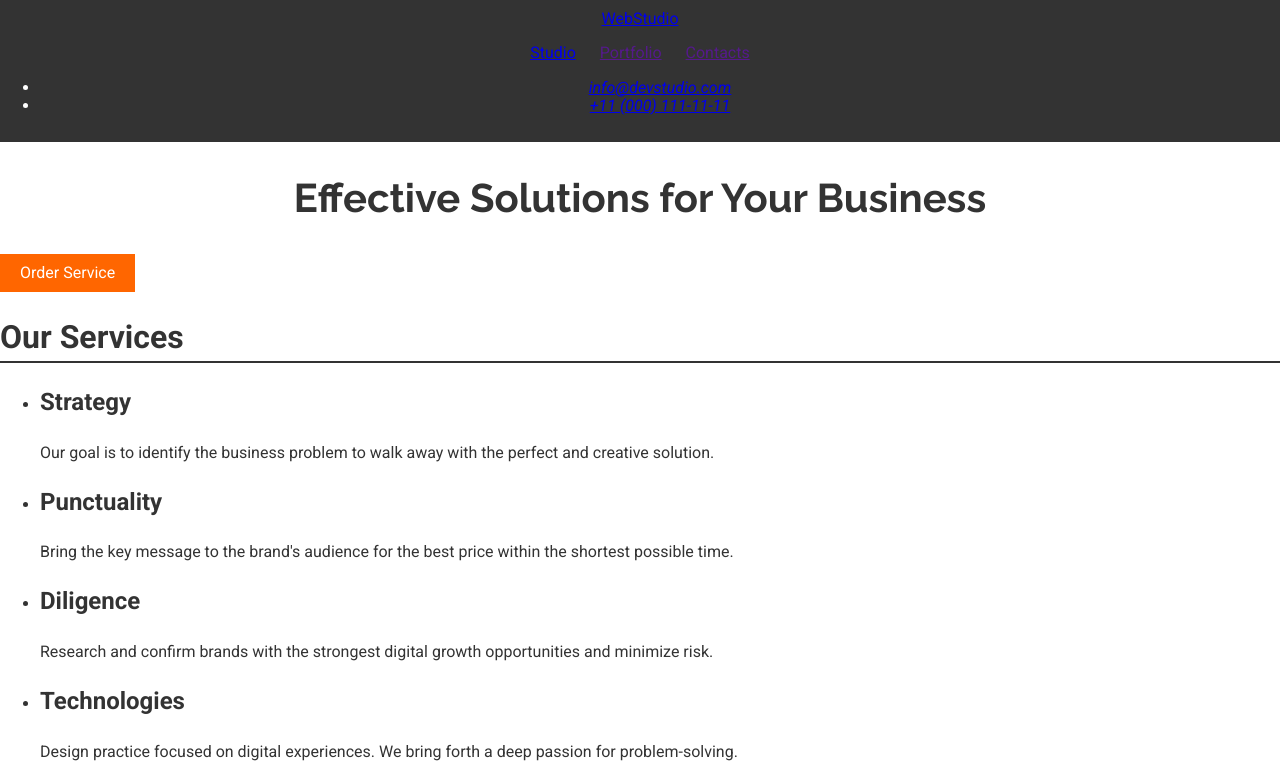
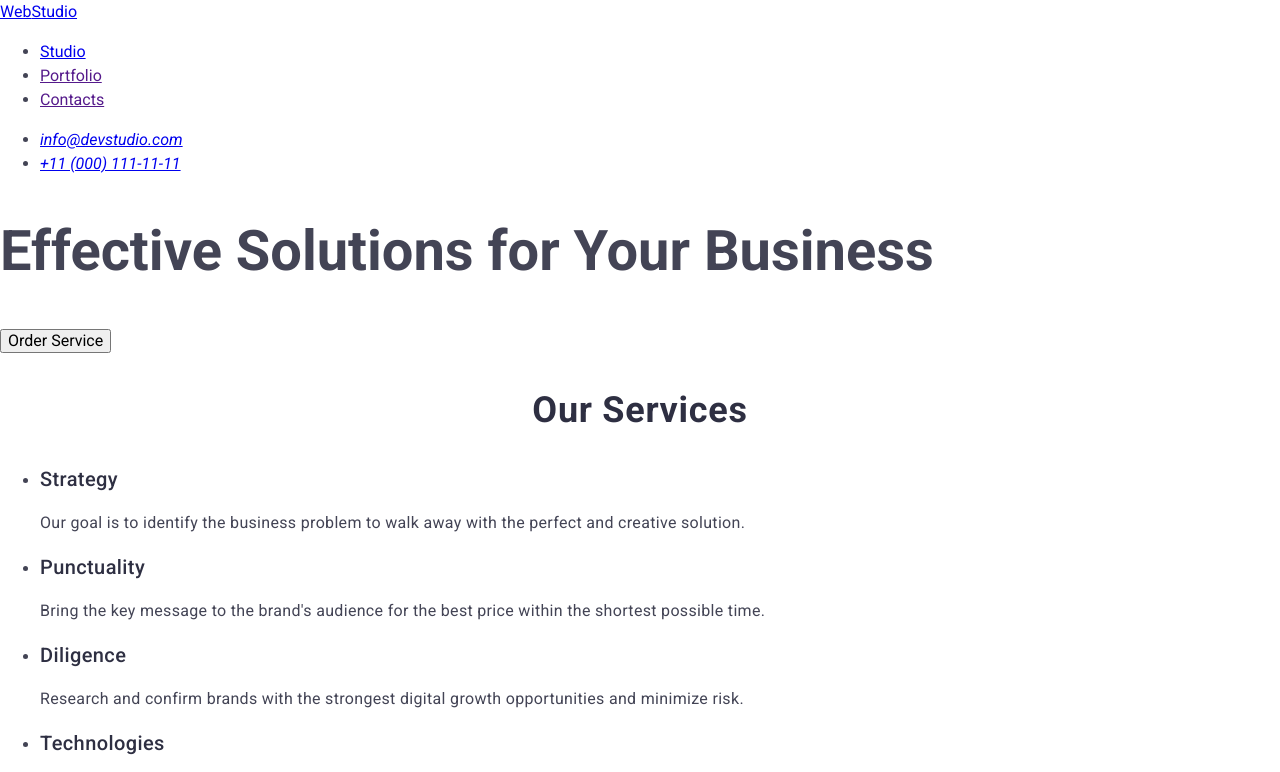
Before and after one commit to ErdemErd/goit-markup-hw-02, a plain HTML site: page index.html in a window 1280 px wide. Shown: the top 772 px of the page. Drawn offline with nearby package versions, Linux system fonts and the light colour scheme.

Commit message:
add index file

```diff
--- a/css/styles.css
+++ b/css/styles.css
@@ -1,59 +1,92 @@
 body {
-    font-family: 'Roboto', sans-serif;
-    color: #333;
-    margin: 0;
-    padding: 0;
+    font-family: "Roboto", sans-serif;
+    color:  #434455;
+    background-color: #FFFFFF;
+    line-height: 1.5;
+   }
+
+   h1 {
+    font-weight: 700;
+    font-size: 56px;
+    line-height: 1.07;
+    letter-spacing: 0.02 em;
+   }
+   h2 {
+    font-weight: 700;
+    font-size: 36px;
+    line-height: 40 px;
+    letter-spacing: 0.02em;
+    color: #2e2f42;
+    text-align: center;
+   }
+   h3 {
+    font-weight: 500;
+    font-size: 20px;
+    line-height: 24px;
+    letter-spacing: 0.02em;
+    color: #2e2f42;
+   }
+   p {
+    font-weight: 400;
+    font-size: 16px;
+    line-height: 1.5;
+    letter-spacing: 0.02em;
+    color: #434455;
+   }
+
+   #header {
+    font-family: 'Raleway', sans-serif;
+	font-weight: 700;
+	font-size: 18px;
+	line-height: 1.17;
+	letter-spacing: 0.03em;
+	text-transform: uppercase;
+	color: #4d5ae5;
+	text-decoration: none;
 }
-header, footer {
-    background-color: #333;
-    color: #fff;
-    padding: 10px 0;
-    text-align: center
+.header-logo-studio {
+    color: #2e2f42;
+    font-family: 'raleway', sans-serif;
+    font-weight: 700;
+    text-decoration: underline;
+    font-size: 18px;
+    line-height: 21px;
+    letter-spacing: 0.03em;
 }
-nav ul {
-    list-style-type: none;
-    padding: 0;
-    text-align: center;
+.header-info {
+    font-style: normal;
 }
-nav ul li {
-    display: inline;
-    margin: 0 10px;
+.contact-info {
+    color: #434455;
+    letter-spacing: ;
 }
-h1 {
-    text-align: center;
-    font-family:'Raleway', sans-serif;
-    font-size: 2.5em;
+.contact-info:hover,
+.contact-info:focus {
+    color: #404bbf;
 }
-h2 {
-    border-bottom: 2px solid #333;
-    padding-bottom: 5px;
-    font-size: 2em;
+.menu-bar {
+    text-decoration: none;
+    color: #2e2f42;
+    font-size: 16px;
+    line-height: 24px;
+    letter-spacing: 0.02em;
 }
-h3 {
-    font-size: 1.5em;
+.menu-bar:hover,
+.menu-bar:focus {
+    color: #404bbf;
 }
-p{
-    font-size: 1em;
-    line-height: 1.5;
+.menu-info {
+    color: #434455;
+    font-size: 16px;
+    line-height: 24px;
+    letter-spacing: 0.02em;
 }
-button {
-    background-color: #ff6600;
-    color: #fff;
-    border: none;
-    padding: 10px 20px;
-    cursor: pointer;
+.menu-info:hover,
+.menu-info:focus {
+	color: #404bbf;
 }
-button:hover {
-    background-color: #ff3300;
+.menu:active {
+	text-decoration: underline;
+	text-decoration-color: #404bbf;
+	color: #404bbf;
 }
-a:hover, button:hover {
-    color: #000;
-    text-decoration: underline;
-}
-a, button {
-    transition: color 0.3s ease;
-}
-img {
-    width: 100%;
-    height: auto;
-}
```
